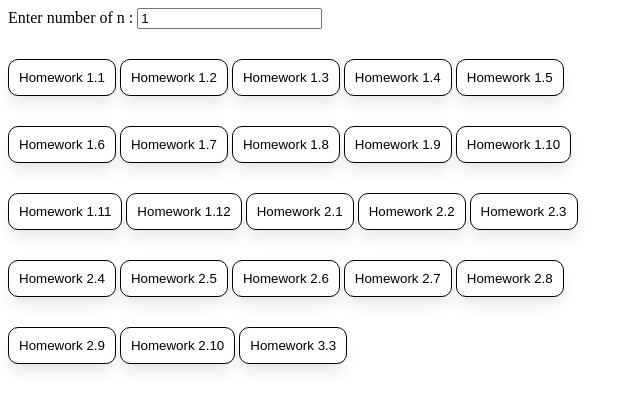
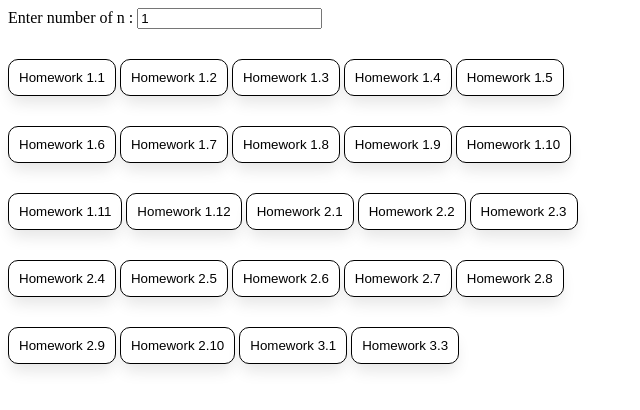
Before and after one commit to pppetonggg/DevcampHWJS, a plain HTML site: page index.html in a window 1280 px wide. Shown: the whole page, without its empty margins (0-640 px from the left). Drawn offline with Linux system fonts and the light colour scheme.

Commit message:
[ADD] HW3_1

```diff
--- a/index.html
+++ b/index.html
@@ -41,6 +41,7 @@
     <button onclick="hw2_8()">Homework 2.8</button><br>
     <button onclick="hw2_9()">Homework 2.9</button>
     <button onclick="hw2_10()">Homework 2.10</button>
+    <button onclick="hw3_1()">Homework 3.1</button>
     <button onclick="hw3_3()">Homework 3.3</button>
 
     <p id="hw"></p>
--- a/script.js
+++ b/script.js
@@ -397,7 +397,6 @@ function hw2_10(){
     // HW 2.10
     let x = document.getElementById("n").value;
     printHW.innerHTML = "";
-    let pattern = '';
 
     for (let i = 1; i <= x; i++) {
         let line = '';
@@ -415,6 +414,60 @@ function hw2_10(){
     }
 
 }
+
+function hw3_1(){
+    // HW 3.1
+    let x = document.getElementById("n").value;
+    printHW.innerHTML = "";
+    let ans = ''
+    let num = x
+    for (let i = 0; i < x-1; i++) {
+        for (let j = 0; j < x; j++) {
+            if(num-1 > j){
+                ans += "-"
+            }
+            else{
+                ans += "*"
+            }
+        }
+        for (let j = 0; j < x-1; j++) {
+            if (i <= j ) {
+                ans += "-"
+
+            } else {
+                ans += "*"
+            }
+        }
+        ans += "<br>"
+        num--
+    }
+    num = x-1
+    for (let i = 0; i < x; i++) {
+        for (let j = 0; j < x; j++) {
+            if (i <= j ) {
+                ans += "*"
+
+            } else {
+
+                ans += "-"
+            }
+        }
+        for (let j = 0; j < x-1; j++) {
+
+            if(num > j){
+                ans += "*"
+            }
+            else{
+                ans += "-"
+            }
+        }
+        num--
+        ans += "<br>"
+    }
+    printHW.innerHTML=ans;
+}
+
+
 
 function hw3_3() {
     // HW 3.3
```
